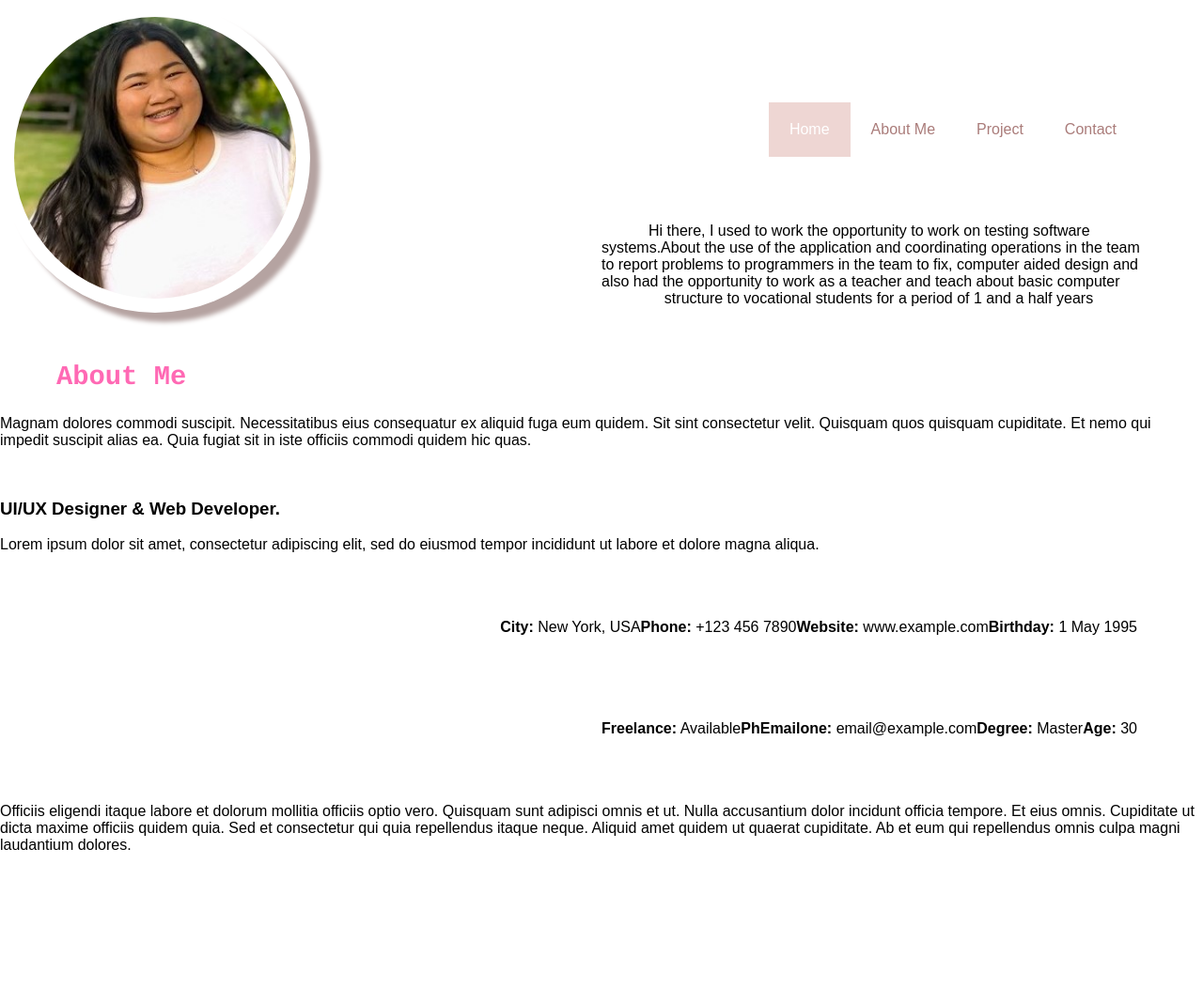
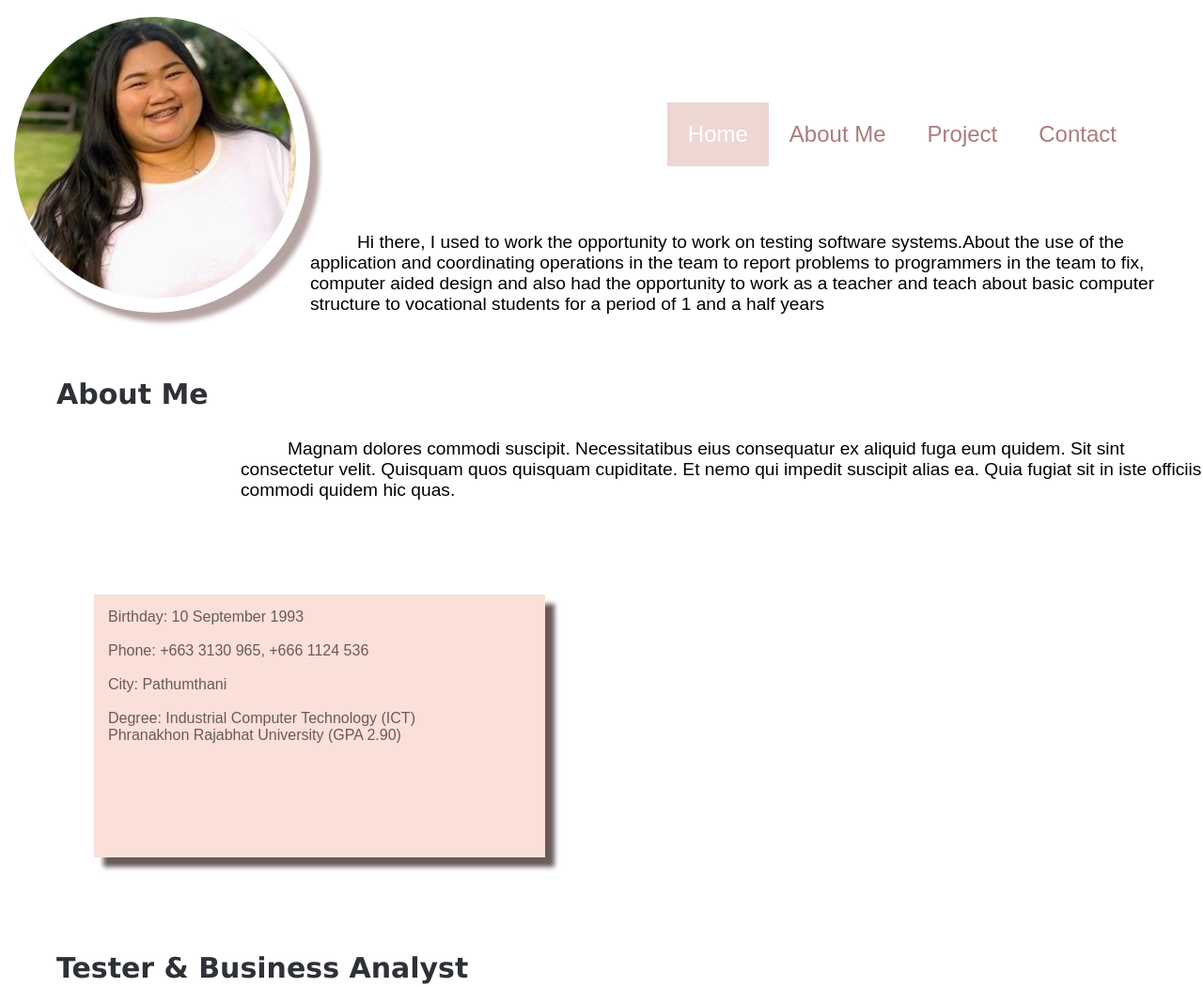
Before and after one commit to sangnapha26/sangnapha26.github.io, a plain HTML site: page index.html in a window 1280 px wide. Shown: the part 204-1255 px from the top of the page at 94% size. Before the commit the page ends 1129 px from the top, so only its background shows below. Drawn offline with Linux system fonts and the light colour scheme.

Commit message:
update resume

```diff
--- a/index.html
+++ b/index.html
@@ -33,9 +33,11 @@
              margin: 0;
              padding: 20px;
              overflow: hidden;
+             font-size: 150%;
              border: none;
              background-color: none;
              margin: 50px;
+             position: sticky;
                 }
 
           li {
@@ -71,28 +73,46 @@
             box-shadow: 10px 10px 5px #B5A3A1 ;
             }
 
-            p.agenda {
-            text-align-last: center;
-            margin-left: 50% ;
+            p.defual {
+            margin-left: 20% ;
             text-indent: 50px;
-            margin-right: 50px ;
+            font-size: 120%;
               }
 
             .About {
-               text-align:left 50px ;
+               text-align:left 70px ;
                 color : #2E3136 ;
 		          font-family: Verdana ;
 		          font-size: 60px;
                 padding-left: 60px;
             }
 
-            p.aboutme{
-               text-align-last: center;
-               margin-left: 50% ;
-               text-indent: 50px;
-               margin-right: 50px ;
+            .section-title {
+               text-align:left ;
+                color : #2E3136;
+                font-family: Verdana;
+                font-size: 100%;
+                padding-left : 60px;
+                margin-right: 50px;
+            }
 
+            h3{
+                text-align:left 50px ;
+                color : #2E3136 ;
+		          font-family: Verdana ;
+		          font-size: 30px;
+                padding-left: 60px;
             }
+
+            .blockm {
+               width: 450px;
+               height: 250px;
+               padding: 15px;
+               color: #695A5B;
+               background-color: #FAE0D8;
+               box-shadow: 10px 10px 5px #695A5B;
+               margin: 100px;
+}
 
    </style>
 
@@ -112,7 +132,7 @@
 </ul>
 
 
-<p class="agenda">Hi there, I used to work the opportunity to work on testing software systems.About the use of the application and coordinating operations in the team to report problems to programmers in the team to fix, computer aided design
+<p class="defual">Hi there, I used to work the opportunity to work on testing software systems.About the use of the application and coordinating operations in the team to report problems to programmers in the team to fix, computer aided design
   and also had the opportunity to work as a teacher and teach about basic computer structure to vocational students for a period of 1 and a half years
 </p> <br>
 
@@ -121,49 +141,51 @@
    <section id="about" class="about">
       <div class="container">
 
-        <div class="section-title">
-          <h2>About Me</h2>
-          <p>Magnam dolores commodi suscipit. Necessitatibus eius consequatur ex aliquid fuga eum quidem. Sit sint consectetur velit. Quisquam quos quisquam cupiditate. Et nemo qui impedit suscipit alias ea. Quia fugiat sit in iste officiis commodi quidem hic quas.</p>
-        </div>
+        <p class="section-title">
+          <h3>About Me</h3>
+          <p class="defual">Magnam dolores commodi suscipit. Necessitatibus eius consequatur ex aliquid fuga eum quidem. Sit sint consectetur velit. Quisquam quos quisquam cupiditate. Et nemo qui impedit suscipit alias ea. Quia fugiat sit in iste officiis commodi quidem hic quas.</p>
 
-        <div class="row">
-          <div class="col-lg-4" data-aos="fade-right">
-            <img src="assets/img/profile-img.jpg" class="img-fluid" alt="">
-          </div>
-          <div class="col-lg-8 pt-4 pt-lg-0 content" data-aos="fade-left" >
-            <h3>UI/UX Designer &amp; Web Developer.</h3>
+         <p class="blockm">
+            Birthday: 10 September 1993 <br>
+            <br>Phone: +663 3130 965, +666 1124 536<br>
+            <br>City: Pathumthani <br>
+            <br>Degree: Industrial Computer Technology (ICT)<br>
+                        Phranakhon Rajabhat University (GPA 2.90)<br>
+
+
+
+
+         </p>
+
+
+
+
+
+
+
+
+
+
+
+
+
+
+
+
+
+          <h3>Tester &amp; Business Analyst</h3>
             <p class="fst-italic">
               Lorem ipsum dolor sit amet, consectetur adipiscing elit, sed do eiusmod tempor incididunt ut labore et dolore
               magna aliqua.
             </p>
-            <div class="row">
-              <div class="col-lg-6">
-                <ul>
-                  <li><i class="bi bi-chevron-right"></i> <strong>Birthday:</strong> <span>1 May 1995</span></li>
-                  <li><i class="bi bi-chevron-right"></i> <strong>Website:</strong> <span>www.example.com</span></li>
-                  <li><i class="bi bi-chevron-right"></i> <strong>Phone:</strong> <span>+123 456 7890</span></li>
-                  <li><i class="bi bi-chevron-right"></i> <strong>City:</strong> <span>New York, USA</span></li>
-                </ul>
-              </div>
-              <div class="col-lg-6">
-                <ul>
-                  <li><i class="bi bi-chevron-right"></i> <strong>Age:</strong> <span>30</span></li>
-                  <li><i class="bi bi-chevron-right"></i> <strong>Degree:</strong> <span>Master</span></li>
-                  <li><i class="bi bi-chevron-right"></i> <strong>PhEmailone:</strong> <span>email@example.com</span></li>
-                  <li><i class="bi bi-chevron-right"></i> <strong>Freelance:</strong> <span>Available</span></li>
-                </ul>
-              </div>
-            </div>
-            <p>
-              Officiis eligendi itaque labore et dolorum mollitia officiis optio vero. Quisquam sunt adipisci omnis et ut. Nulla accusantium dolor incidunt officia tempore. Et eius omnis.
-              Cupiditate ut dicta maxime officiis quidem quia. Sed et consectetur qui quia repellendus itaque neque. Aliquid amet quidem ut quaerat cupiditate. Ab et eum qui repellendus omnis culpa magni laudantium dolores.
-            </p>
-          </div>
-        </div>
 
-      </div>
     </section><!-- End About Section -->
 
+
+
+
+
+    </script>
 </body>
 
 </html>
```
